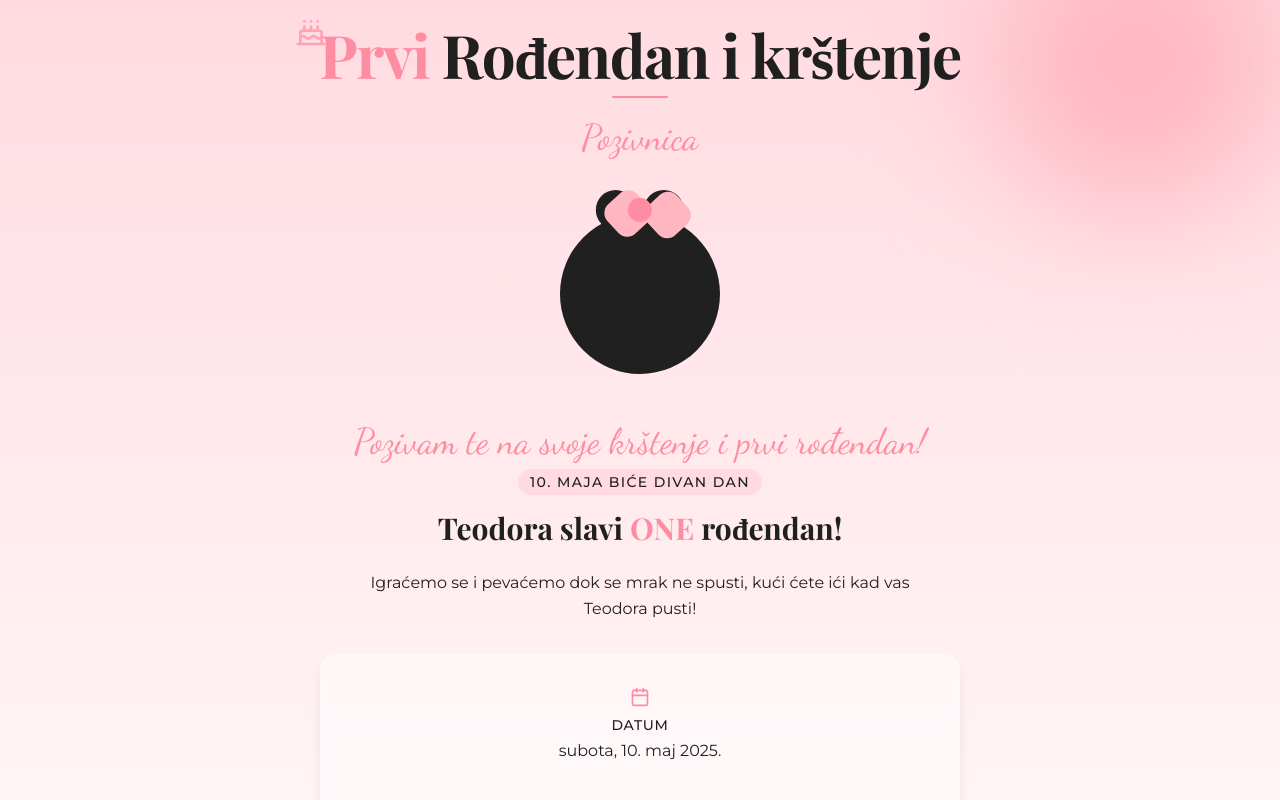
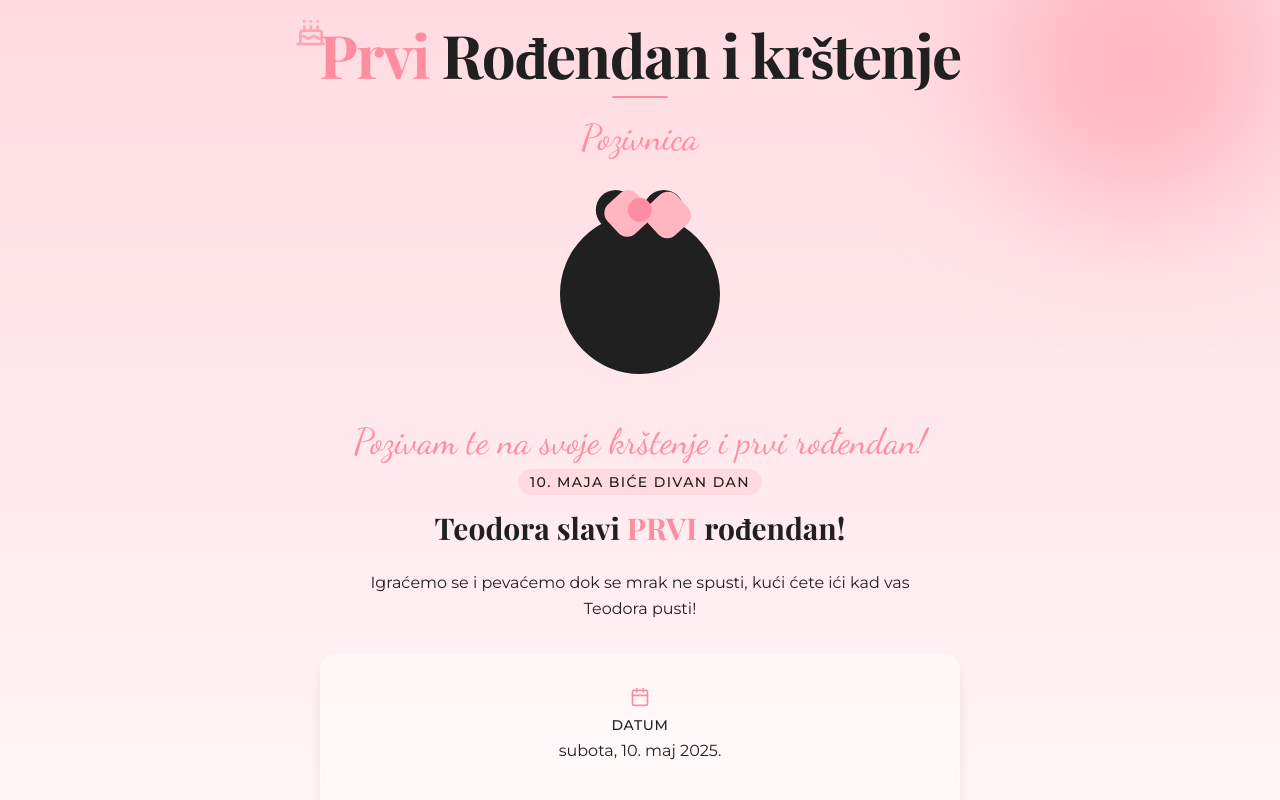
Before and after one commit to KinoptixMedia/teodora-pozivnica, a React (Vite) app: page / in a window 1280 px wide. Shown: the top 800 px of the page. Built offline with nearby package versions, Linux system fonts and the light colour scheme.

Commit message:
Update InvitationDetails.tsx

```diff
--- a/src/components/InvitationDetails.tsx
+++ b/src/components/InvitationDetails.tsx
@@ -57,7 +57,7 @@ const InvitationDetails: React.FC<InvitationDetailsProps> = ({
         variants={item}
         className="font-playfair text-2xl md:text-3xl text-minnie-black font-bold mt-4"
       >
-        {childName} slavi <span className="text-minnie-roseDark">ONE</span> rođendan!
+        {childName} slavi <span className="text-minnie-roseDark">PRVI</span> rođendan!
       </motion.h3>
 
       <motion.p
```
